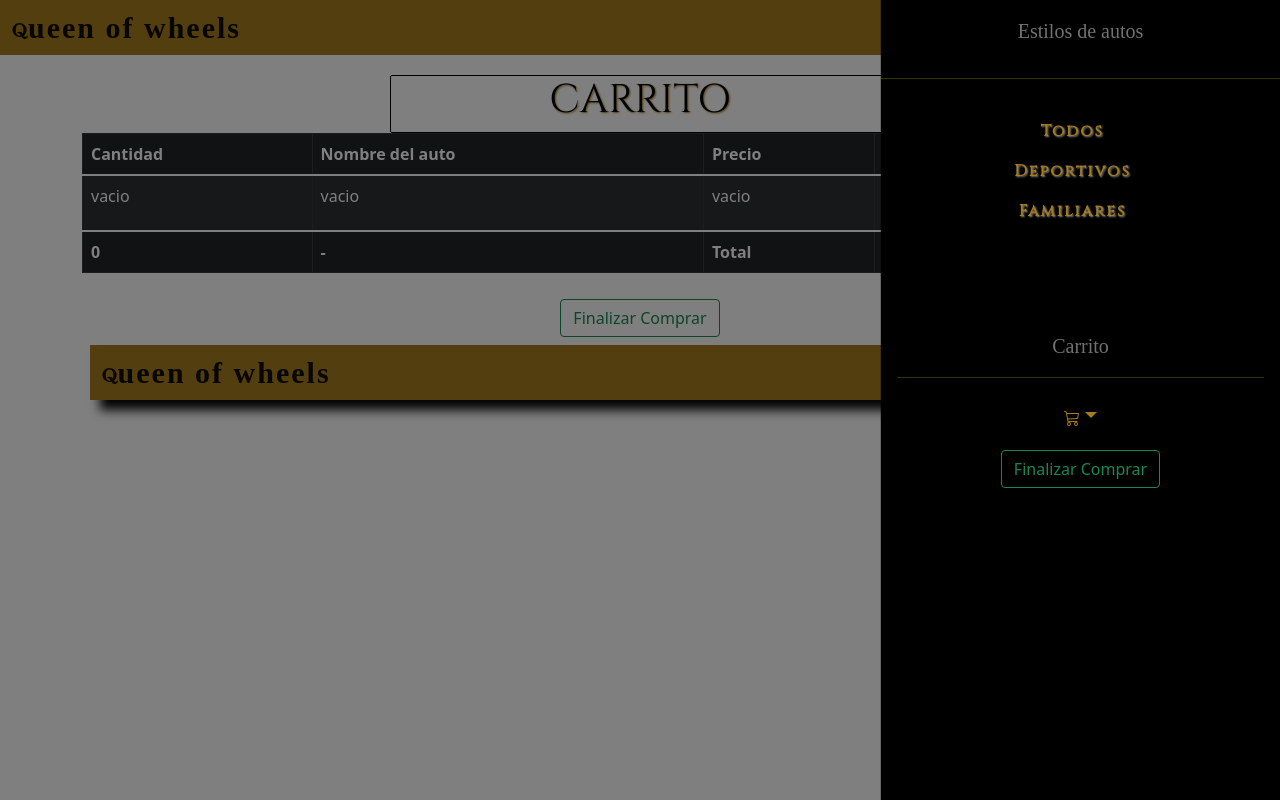
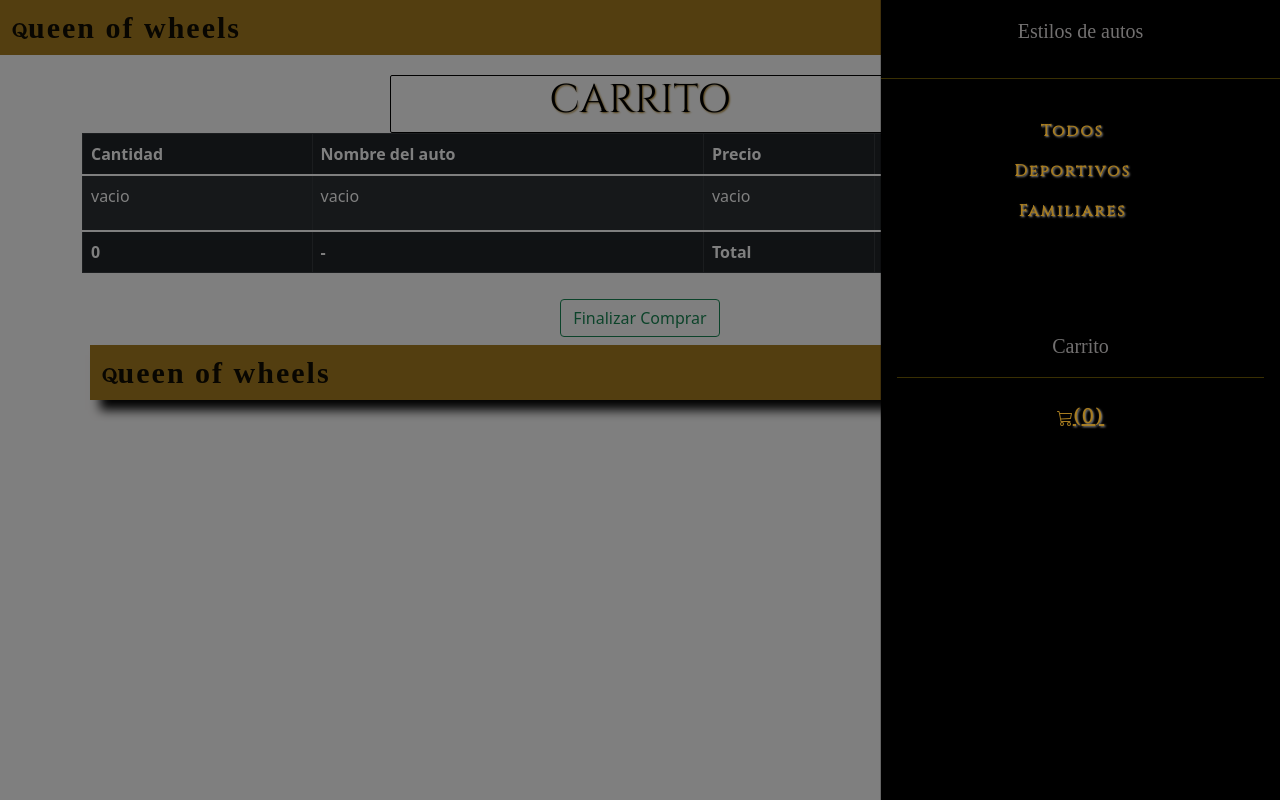
Before and after one commit to Hggzlvp/ReactJs, a React (Create React App) app: page /Cart in a window 1280 px wide. Both pictures are taken after a click on the button 1240 px from the left and 27 px from the top of the page. Built offline with nearby package versions, Linux system fonts and the light colour scheme; a web font is replaced by a local one.

Commit message:
Entrega cartView

```diff
--- a/src/Componentes/Cart.jsx
+++ b/src/Componentes/Cart.jsx
@@ -9,7 +9,7 @@ import {CartContext} from "../Context/CartContext"
 
 export  default function Cart() {
 
-    const {cart,removeCart,buyAll} = useContext(CartContext)
+    const {cart,removeCart,buyAll,valorTotal,cantidadTotal} = useContext(CartContext)
     console.log(cart)
 
 
@@ -54,10 +54,10 @@ export  default function Cart() {
             <thead>
                 <tr>
 
-                <th>0</th>
+                <th>{cantidadTotal()}</th>
                 <th>-</th>
                 <th>Total</th>
-                <th>0</th>
+                <th>{valorTotal()}</th>
                 <th>-</th>
 
                 </tr>
--- a/src/Componentes/CartWidget.jsx
+++ b/src/Componentes/CartWidget.jsx
@@ -1,12 +1,17 @@
 import React from "react";
+import {useContext} from "react";
+import {CartContext} from "../Context/CartContext"
+
 
 export  default function CartWidget() {
+
+    const {cantidadTotal} = useContext(CartContext)
 
     return(
         <>
         <svg xmlns="http://www.w3.org/2000/svg" width="16" height="16" fill="currentColor" class="bi bi-cart3" viewBox="0 0 16 16">
   <path d="M0 1.5A.5.5 0 0 1 .5 1H2a.5.5 0 0 1 .485.379L2.89 3H14.5a.5.5 0 0 1 .49.598l-1 5a.5.5 0 0 1-.465.401l-9.397.472L4.415 11H13a.5.5 0 0 1 0 1H4a.5.5 0 0 1-.491-.408L2.01 3.607 1.61 2H.5a.5.5 0 0 1-.5-.5zM3.102 4l.84 4.479 9.144-.459L13.89 4H3.102zM5 12a2 2 0 1 0 0 4 2 2 0 0 0 0-4zm7 0a2 2 0 1 0 0 4 2 2 0 0 0 0-4zm-7 1a1 1 0 1 1 0 2 1 1 0 0 1 0-2zm7 0a1 1 0 1 1 0 2 1 1 0 0 1 0-2z"/>
-</svg>
+</svg>({cantidadTotal()})
         </>
     )
 }
--- a/src/Componentes/NavBar.jsx
+++ b/src/Componentes/NavBar.jsx
@@ -45,17 +45,21 @@ export  default function NavBar() {
 
                 <Offcanvas.Title id="offcanvasNavbarLabel" className="palabra-carrito">Carrito</Offcanvas.Title>
                 <hr />
+
+                {/* ACA */}
+
                     <Nav className="carrito-desplegable">
-                        <NavDropdown title={<CartWidget/>} id="offcanvasNavbarDropdown" className="carrito-desplegable">
+                        {/* <NavDropdown title={<CartWidget/>} id="offcanvasNavbarDropdown" className="carrito-desplegable">
                             <NavDropdown.Item >Producto 1 </NavDropdown.Item>
                             <NavDropdown.Item >Producto 2</NavDropdown.Item>
                             <NavDropdown.Item >Producto 3</NavDropdown.Item>
-                        </NavDropdown>
+                        </NavDropdown> */}
+                        <Nav.Link className="carrito-desplegable" ><Link to={"/cart"}> { <CartWidget/> } </Link></Nav.Link>
                     </Nav>
 
-                    <Form className="d-flex">
-                        <Button variant="outline-success">Finalizar Comprar</Button>
-                    </Form>
+                {/* ACA */}
+
+
             </Offcanvas.Body>
             </Navbar.Offcanvas>
         </Container>
--- a/src/Context/CartContext.jsx
+++ b/src/Context/CartContext.jsx
@@ -21,11 +21,13 @@ const CartContextProvider = ({children}) => {
         // console.log(item);
     };
 
-    // const valorTotal = () => {
-    //     cart.reduce((total, item) => total + item.cantidad*item.precio, 0)
-    // }
+     const valorTotal = () => {
+         return cart.reduce((total, item) => total + item.cantidad*item.precio, 0)
+     }
 
-
+     const cantidadTotal= () => {
+        return cart.reduce((total, item) => total + item.cantidad, 0)
+    }
 
 
     const removeCart = (item) => {
@@ -38,7 +40,7 @@ const CartContextProvider = ({children}) => {
 
     return (
 
-        <CartContext.Provider value={{cart , addCart , removeCart , buyAll}}>
+        <CartContext.Provider value={{cart , addCart , removeCart , buyAll,valorTotal ,cantidadTotal}}>
             {children}
         </CartContext.Provider>
 
```
